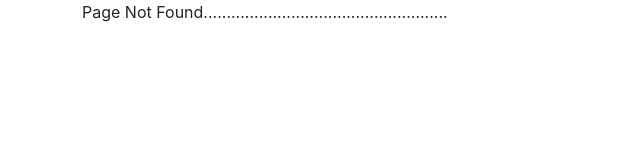
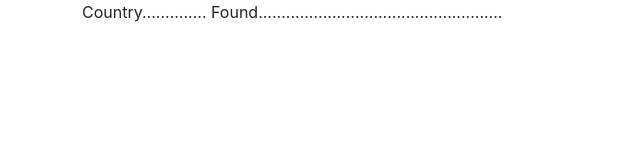
Before and after one commit to Upgrad-Code/capstone-app, a React (Create React App) app: page /countries/1 in a window 1280 px wide. Before the commit this address had no page. Shown: the top 160 px of the page, without its empty margins (0-640 px from the left). Built offline with nearby package versions, Linux system fonts and the light colour scheme.

Commit message:
2 files modified, 2 added

```diff
--- a/src/App.js
+++ b/src/App.js
@@ -1,8 +1,11 @@
 import React from 'react';
 import { Routes, Route } from 'react-router-dom';
+
 import Home from './routes/home/home.component';
 import Countries from './routes/countries/countries.component';
+import Country from './routes/country/country.component';
 import NotFound from './routes/not-found/not-found.component';
+
 import './style.css';
 
 export default function App() {
@@ -11,6 +14,7 @@ export default function App() {
       <Routes>
         <Route path="/" element={<Home />} />
         <Route path="/countries" element={<Countries />} />
+        <Route path="/countries/:id" element={<Country />} />
         <Route path="*" element={<NotFound />} />
       </Routes>
     </div>
--- a/src/routes/countries/countries.component.js
+++ b/src/routes/countries/countries.component.js
@@ -14,7 +14,6 @@ import './countries.styles.scss';
 const Countries = () => {
   const { loading, countries, error } = useSelector((state) => state.countries);
   const dispatch = useDispatch();
-  console.log(countries);
 
   const getRequest = async (url, signal) => {
     try {
--- /dev/null
+++ b/src/routes/country/country.component.js
@@ -0,0 +1,19 @@
+import React from 'react';
+import { Container, Row, Col } from 'react-bootstrap';
+
+const Country = () => {
+  return (
+    <Container>
+      <Row>
+        <Col md={12}>
+          <p>
+            Country..............
+            Found.....................................................
+          </p>
+        </Col>
+      </Row>
+    </Container>
+  );
+};
+
+export default Country;
```
Also changed, not shown: src/routes/country/country.styles.scss (added).
